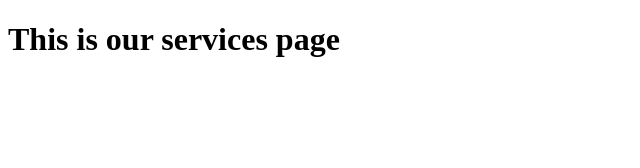
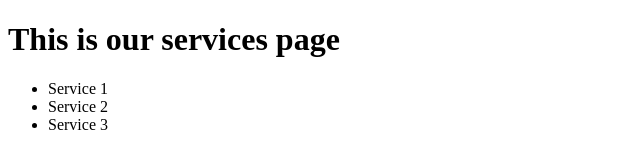
Before and after one commit to Iam-Ntwali/Git-Exercises, a plain HTML site: page services.html in a window 1280 px wide. Shown: the whole page, without its empty margins (0-640 px from the left). Drawn offline with Linux system fonts and the light colour scheme.

Commit message:
updated services

```diff
--- a/services.html
+++ b/services.html
@@ -9,6 +9,11 @@
 
 <body>
     <h1>This is our services page</h1>
+    <ul>
+        <li>Service 1</li>
+        <li>Service 2</li>
+        <li>Service 3</li>
+    </ul>
 </body>
 
 </html>
```
